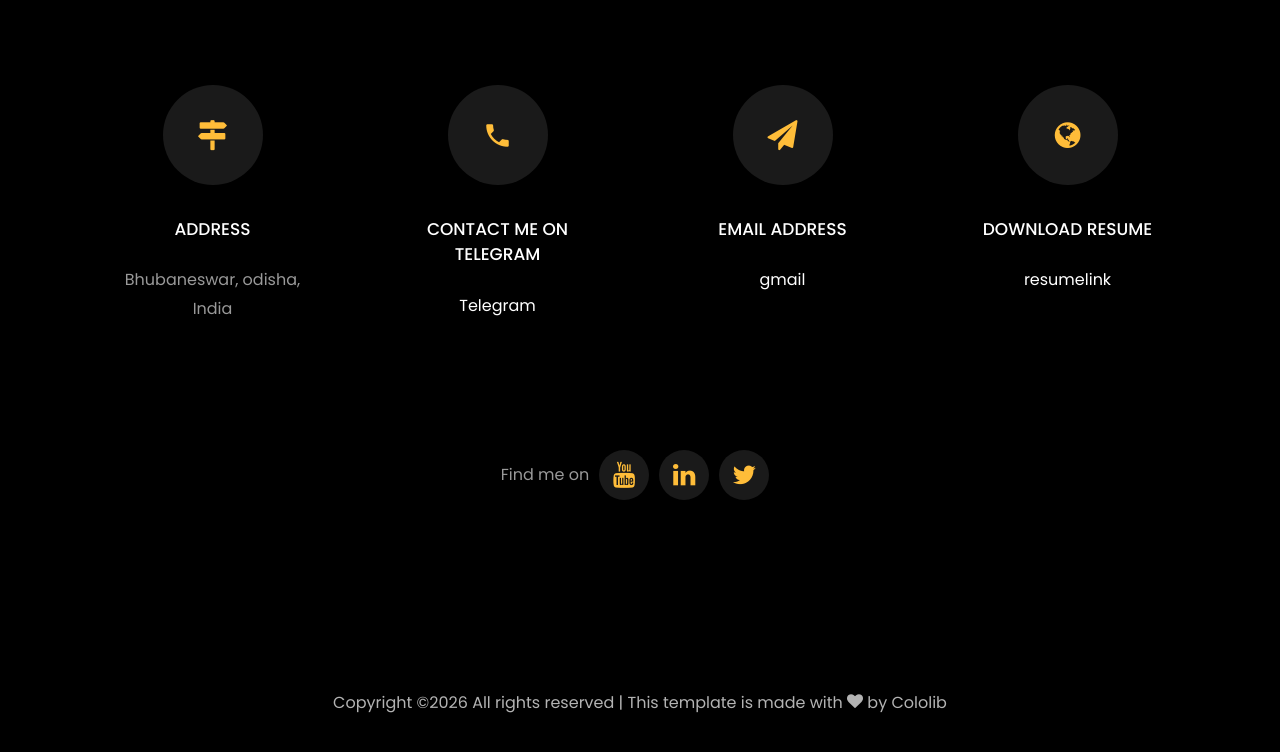
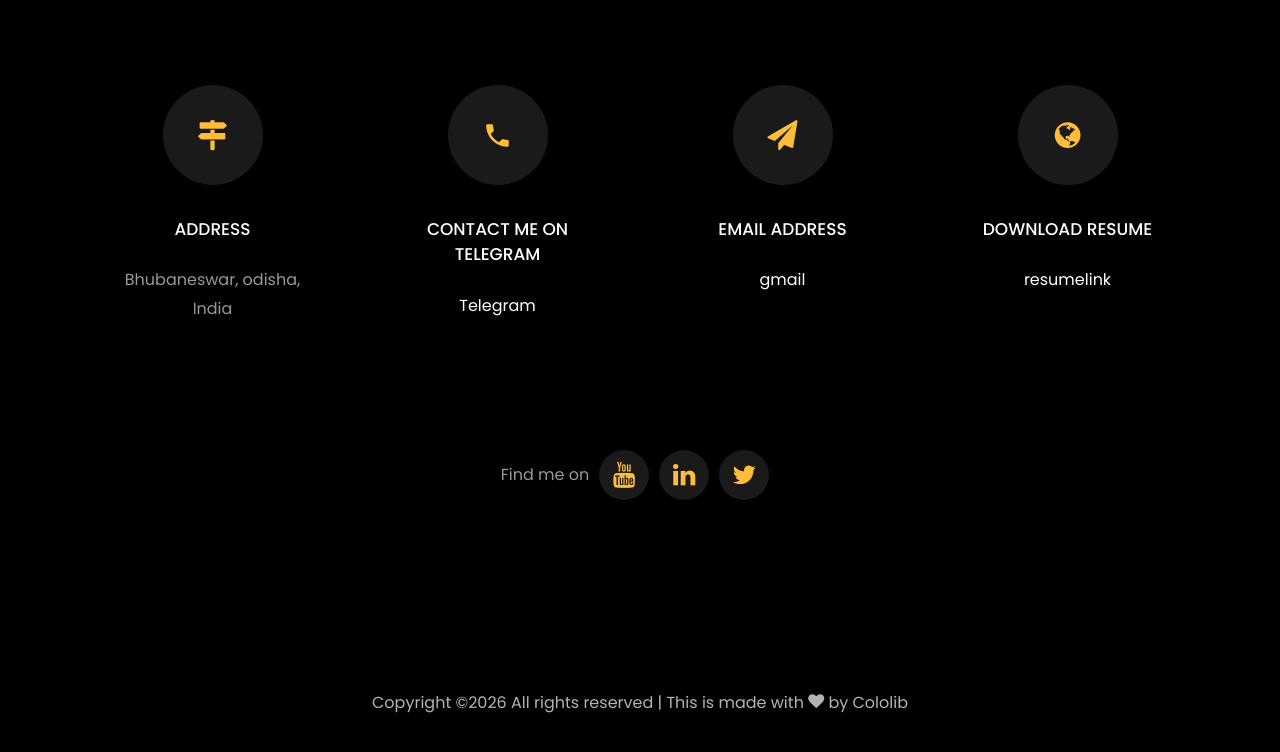
Before and after one commit to shubhransubehera4388-cloud/shubhransu_behera_portfolio.github.io, a plain HTML site: page index.html in a window 1280 px wide. Shown: the part 5148-5900 px from the top of the page. Drawn offline with Linux system fonts and the light colour scheme; files whose address does not match are found by name.

Commit message:
Update index.html

```diff
--- a/index.html
+++ b/index.html
@@ -614,7 +614,7 @@
 			<div class="col-md-12 text-center">
 
 			  <p><!-- Link back to Colorlib can't be removed. Template is licensed under CC BY 3.0. -->
-	Copyright &copy;<script>document.write(new Date().getFullYear());</script> All rights reserved | This template is made with <i class="icon-heart color-danger" aria-hidden="true"></i> by <a href="https://cololib.com" target="_blank">Cololib</a>
+	Copyright &copy;<script>document.write(new Date().getFullYear());</script> All rights reserved | This is made with <i class="icon-heart color-danger" aria-hidden="true"></i> by <a href="https://cololib.com" target="_blank">Cololib</a>
 	<!-- Link back to Colorlib can't be removed. Template is licensed under CC BY 3.0. --></p>
 			</div>
 		  </div>
```
